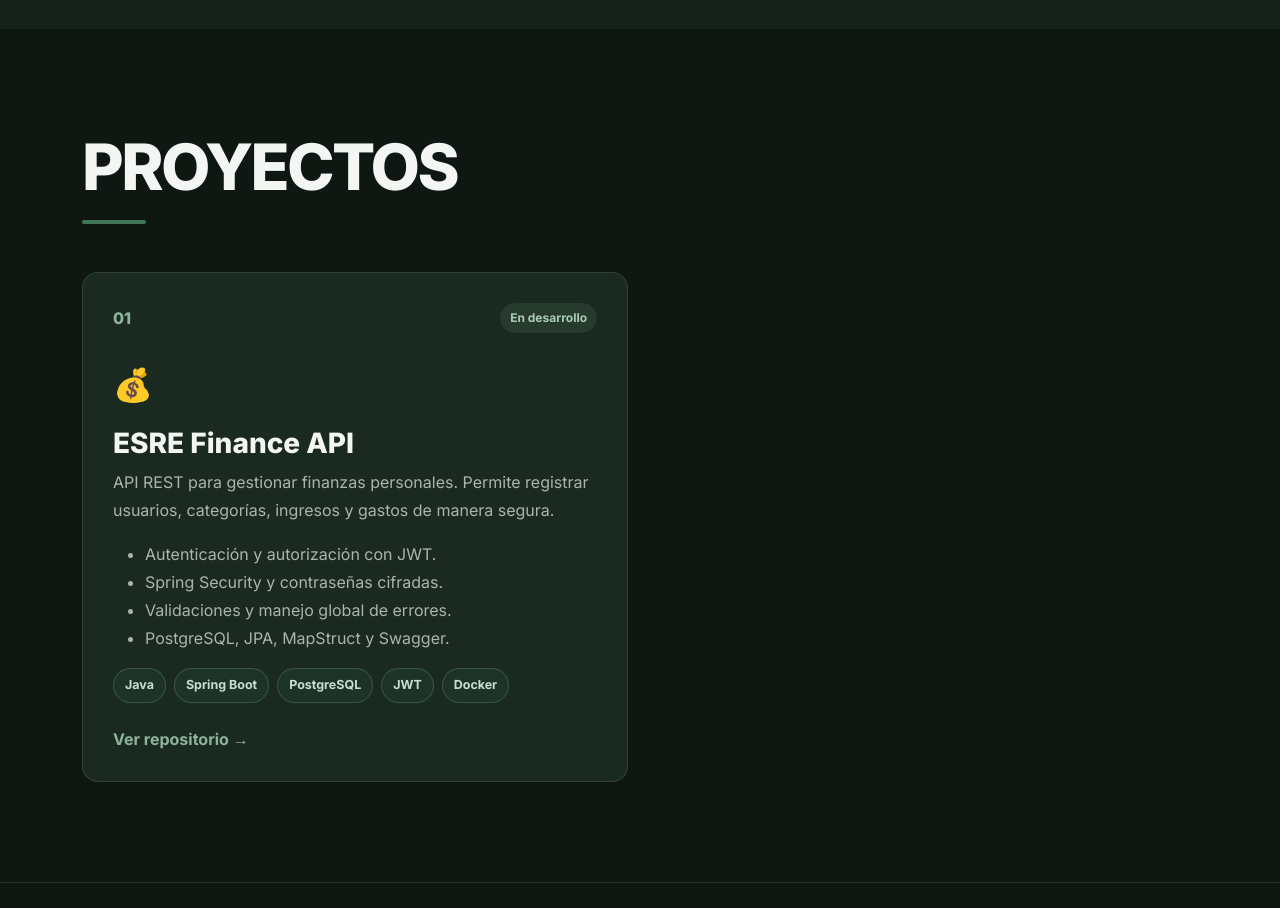
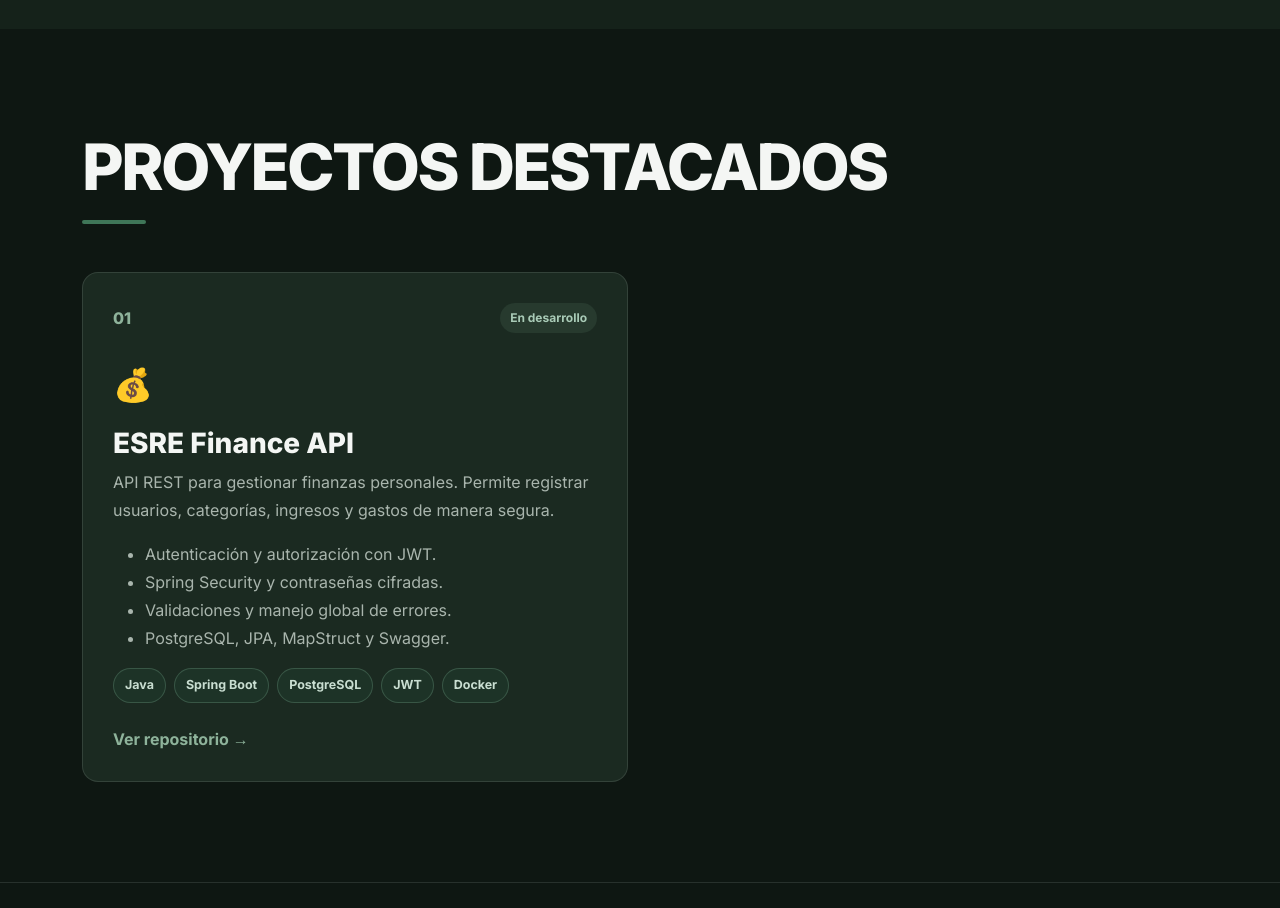
Before and after one commit to julian-larrosa/Portfolio, a plain HTML site: page index.html in a window 1280 px wide. Shown: the part 2340-3248 px from the top of the page. Drawn offline with nearby package versions, Linux system fonts and the light colour scheme.

Commit message:
arreglo parte PROYECTOS

```diff
--- a/index.html
+++ b/index.html
@@ -217,7 +217,7 @@
 
     <section id="proyectos" class="section">
       <div class="container">
-        <h2 class="about-heading">PROYECTOS</h2>
+        <h2 class="about-heading">PROYECTOS DESTACADOS</h2>
 
         <div class="row g-4 mt-4">
           <div class="col-lg-6">
```
